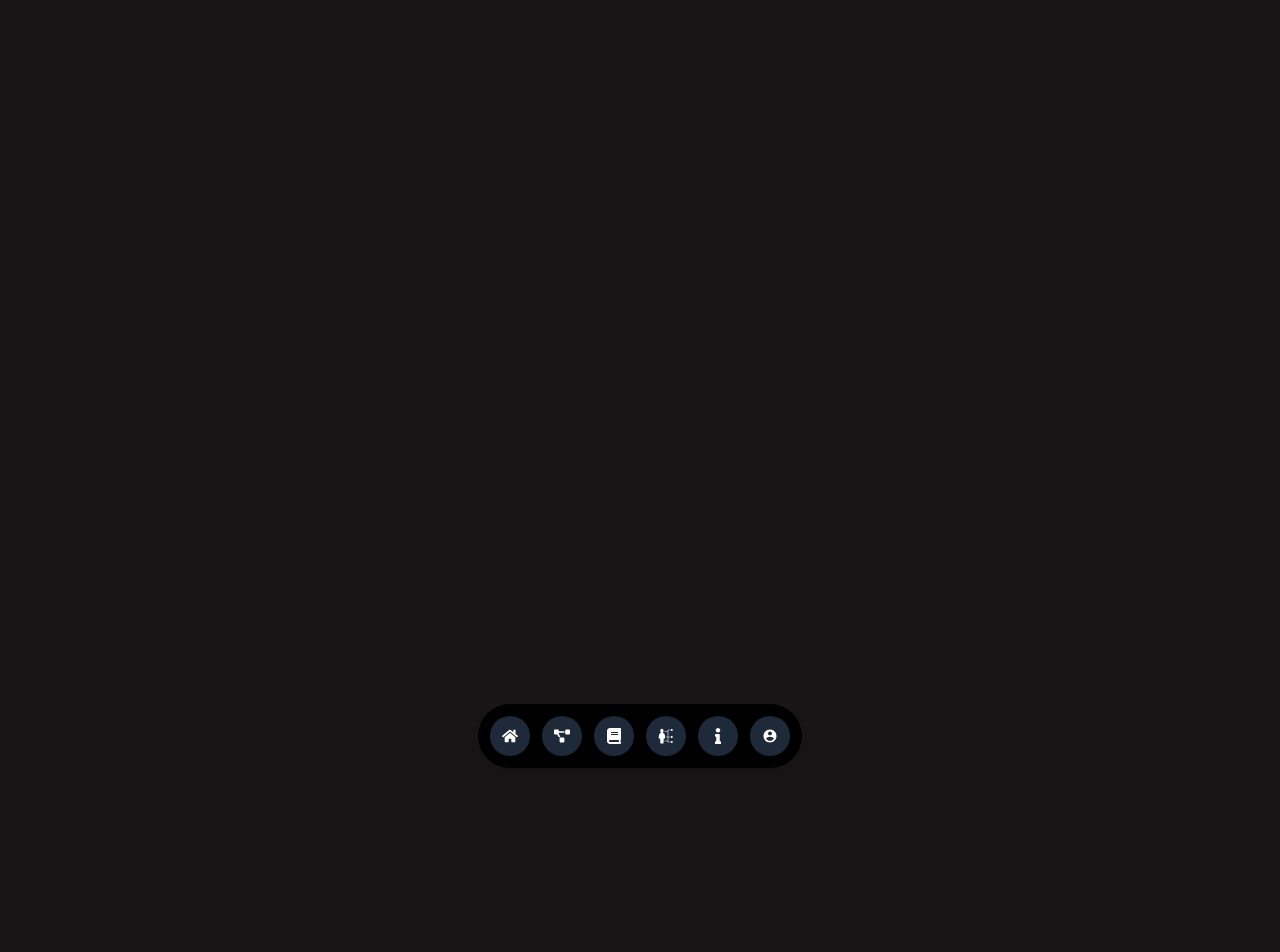
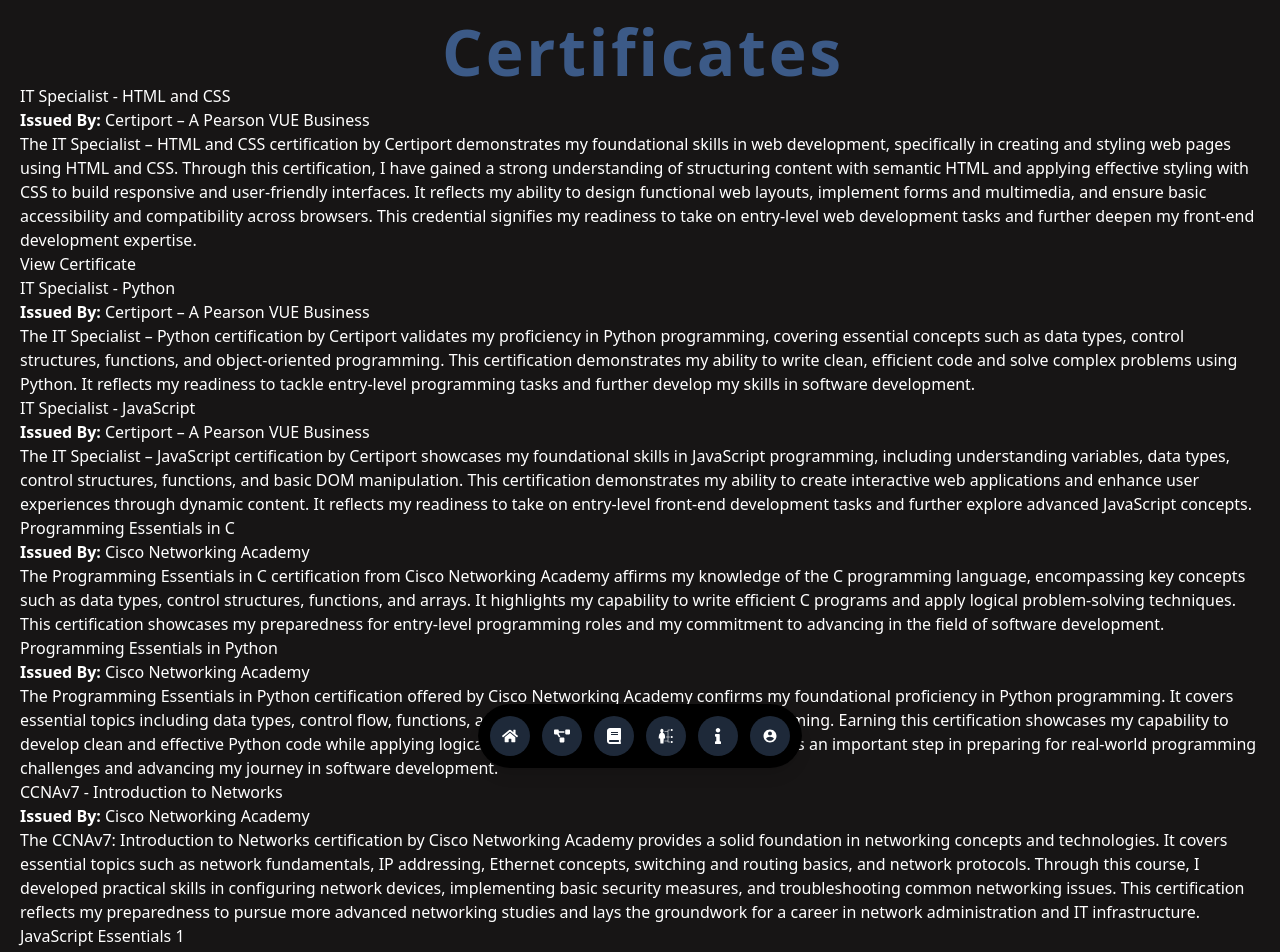
Before and after one commit to umachittudi2004/Portfolio, a React (Vite) app in the folder Final_portifolio/: page /certificates in a window 1280 px wide. Before the commit this address had no page. Shown: the top 952 px of the page. Before the commit the page ends 800 px from the top, so only its background shows below. Built offline with nearby package versions, Linux system fonts and the light colour scheme.

Commit message:
changes made for resume

```diff
--- a/Final_portifolio/src/App.jsx
+++ b/Final_portifolio/src/App.jsx
@@ -7,6 +7,7 @@
 import {Projects} from './pages/Projects'
 import Contact from './pages/Contact'
 import Skills from './pages/Skills'
+import Certificates from './pages/certificates'
 
 const App = () => {
   return (
@@ -18,6 +19,7 @@
         <Route path='/projects' element={<Projects />} />
         <Route path='/contact' element={<Contact />} />
         <Route path='/skills' element={<Skills/>} />
+        <Route path='/certificates' element={<Certificates/>} />
       </Routes>
       <Navbar />
     </>
--- a/Final_portifolio/src/components/Navbar.jsx
+++ b/Final_portifolio/src/components/Navbar.jsx
@@ -74,6 +74,7 @@
     { path: "/skills", icon: <GiSkills />, label: "Skills" },
     { path: "/about", icon: <FaInfo />, label: "About" },
     { path: "/contact", icon: <IoMdContact/>, label: "Contact" },
+    // {path:"/certificates",icon:<FaCertificate/>,label:"Certificates"},
   ];
 
   return (
--- a/Final_portifolio/src/pages/Contact.jsx
+++ b/Final_portifolio/src/pages/Contact.jsx
@@ -107,7 +107,7 @@
           <a
             href="https://www.linkedin.com/in/uma-maheswara-rao-chittudi-15764125b/"
             target="_blank"
-            rel="noopener noreferrer"
+            // rel="noopener noreferrer"
             className="text-white text-3xl hover:text-blue-500 transition duration-300"
           >
             <FaLinkedin />
--- a/Final_portifolio/src/pages/Home.jsx
+++ b/Final_portifolio/src/pages/Home.jsx
@@ -85,7 +85,7 @@
             console.log("Button clicked!"); // Check if this logs
             try {
               window.open(
-                "https://drive.google.com/file/d/1iIRsjEieOVGbQCd13zfsEf-S_NlS3-aw/view?usp=sharing",
+                "https://drive.google.com/file/d/1UMwBSvujXSUEsnIxmc-VWQplcgMc6lwv/view?usp=sharing",
                 "_blank"
               );
             } catch (error) {
--- /dev/null
+++ b/Final_portifolio/src/pages/certificates.jsx
@@ -0,0 +1,88 @@
+import React from 'react'
+import HeaderText from '../components/HeaderText';
+
+const Certificates = () => {
+    const certificates = [
+        {
+            title:"IT Specialist - HTML and CSS",
+            issuedBy:"Certiport – A Pearson VUE Business",
+            description:"The IT Specialist – HTML and CSS certification by Certiport demonstrates my foundational skills in web development, specifically in creating and styling web pages using HTML and CSS. Through this certification, I have gained a strong understanding of structuring content with semantic HTML and applying effective styling with CSS to build responsive and user-friendly interfaces. It reflects my ability to design functional web layouts, implement forms and multimedia, and ensure basic accessibility and compatibility across browsers. This credential signifies my readiness to take on entry-level web development tasks and further deepen my front-end development expertise.",
+            image:"",
+            link:"https://www.credly.com/badges/347b72fe-50d3-49df-969e-9d197f74f426",
+        },
+        {
+            title:"IT Specialist - Python",
+            issuedBy:"Certiport – A Pearson VUE Business",
+            description:"The IT Specialist – Python certification by Certiport validates my proficiency in Python programming, covering essential concepts such as data types, control structures, functions, and object-oriented programming. This certification demonstrates my ability to write clean, efficient code and solve complex problems using Python. It reflects my readiness to tackle entry-level programming tasks and further develop my skills in software development.",
+            image:"",
+            link:""
+        },
+        {
+            title:"IT Specialist - JavaScript",
+            issuedBy:"Certiport – A Pearson VUE Business",
+            description:"The IT Specialist – JavaScript certification by Certiport showcases my foundational skills in JavaScript programming, including understanding variables, data types, control structures, functions, and basic DOM manipulation. This certification demonstrates my ability to create interactive web applications and enhance user experiences through dynamic content. It reflects my readiness to take on entry-level front-end development tasks and further explore advanced JavaScript concepts.",
+            image:"",
+            link:""
+        },
+        {
+            title:"Programming Essentials in C",
+            issuedBy:"Cisco Networking Academy",
+            description:"The Programming Essentials in C certification from Cisco Networking Academy affirms my knowledge of the C programming language, encompassing key concepts such as data types, control structures, functions, and arrays. It highlights my capability to write efficient C programs and apply logical problem-solving techniques. This certification showcases my preparedness for entry-level programming roles and my commitment to advancing in the field of software development.",
+            image:"",
+            link:""
+        },
+        {
+            title:"Programming Essentials in Python",
+            issuedBy:"Cisco Networking Academy",
+            description:"The Programming Essentials in Python certification offered by Cisco Networking Academy confirms my foundational proficiency in Python programming. It covers essential topics including data types, control flow, functions, and the basics of object-oriented programming. Earning this certification showcases my capability to develop clean and effective Python code while applying logical thinking to problem-solving. It also marks an important step in preparing for real-world programming challenges and advancing my journey in software development.",
+            image:"",
+            link:""
+        },
+        {
+            title:"CCNAv7 - Introduction to Networks",
+            issuedBy:"Cisco Networking Academy",
+            description:"The CCNAv7: Introduction to Networks certification by Cisco Networking Academy provides a solid foundation in networking concepts and technologies. It covers essential topics such as network fundamentals, IP addressing, Ethernet concepts, switching and routing basics, and network protocols. Through this course, I developed practical skills in configuring network devices, implementing basic security measures, and troubleshooting common networking issues. This certification reflects my preparedness to pursue more advanced networking studies and lays the groundwork for a career in network administration and IT infrastructure.",
+            image:"",
+            link:""
+        },
+        {
+            title:"JavaScript Essentials 1",
+            issuedBy:"Cisco Networking Academy",
+            description:"The JavaScript Essentials 1 certification provides a foundational understanding of JavaScript, the core scripting language of the web. It covers key programming concepts such as variables, data types, operators, control structures, functions, and basic DOM manipulation. Through this course, I gained hands-on experience in writing interactive scripts and solving problems using JavaScript logic. This certification demonstrates my ability to build dynamic web content and serves as a stepping stone toward advanced front-end and full-stack development.",
+            image:"",
+            link:""
+        },
+        {
+            title:"JavaScript Essentials 2",
+            issuedBy:"Cisco Networking Academy",
+            description:"The JavaScript Essentials 2 certification builds upon the foundational knowledge gained in JavaScript Essentials 1. It delves deeper into advanced JavaScript concepts such as asynchronous programming, error handling, and working with APIs. This certification demonstrates my ability to create more complex and interactive web applications, leveraging modern JavaScript features and best practices.",
+            image:"",
+            link:""
+        },
+        {
+            title:"Oracle Foundation Associate",
+            issuedBy:"Oracle University",
+            description:"The Oracle Foundation Associate certification validates my foundational knowledge of Oracle technologies and database management.",
+            image:"",
+            link:""
+        }
+    ]
+  return (
+    <>
+        <HeaderText text="Certificates" />
+        {
+            certificates.map((cert, index) => (
+                <div key={index} className="certificate">
+                    <h3>{cert.title}</h3>
+                    <p><strong>Issued By:</strong> {cert.issuedBy}</p>
+                    <p>{cert.description}</p>
+                    {cert.image && <img src={cert.image} alt={cert.title} />}
+                    {cert.link && <a href={cert.link} target="_blank" rel="noopener noreferrer">View Certificate</a>}
+                </div>
+            ))
+        }
+    </>
+  )
+}
+
+export default Certificates
```
Also changed, not shown: Final_portifolio/src/assets/CAL SGPA.png, Final_portifolio/src/styles/certificates.css (added).
